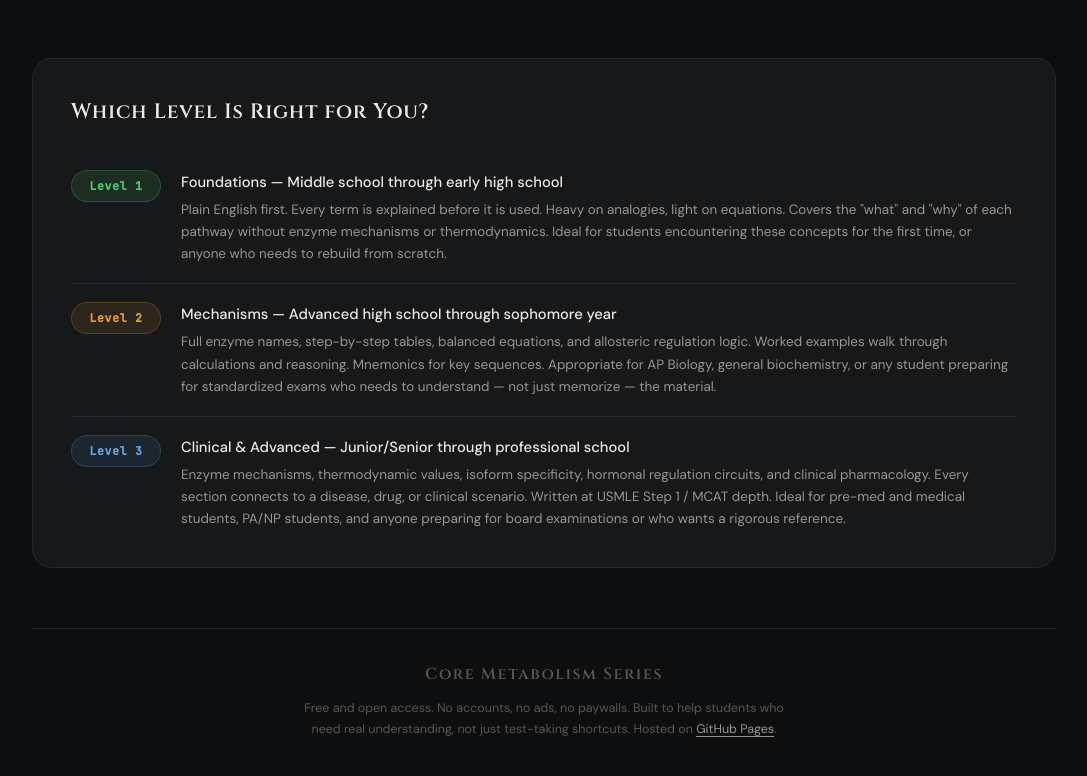
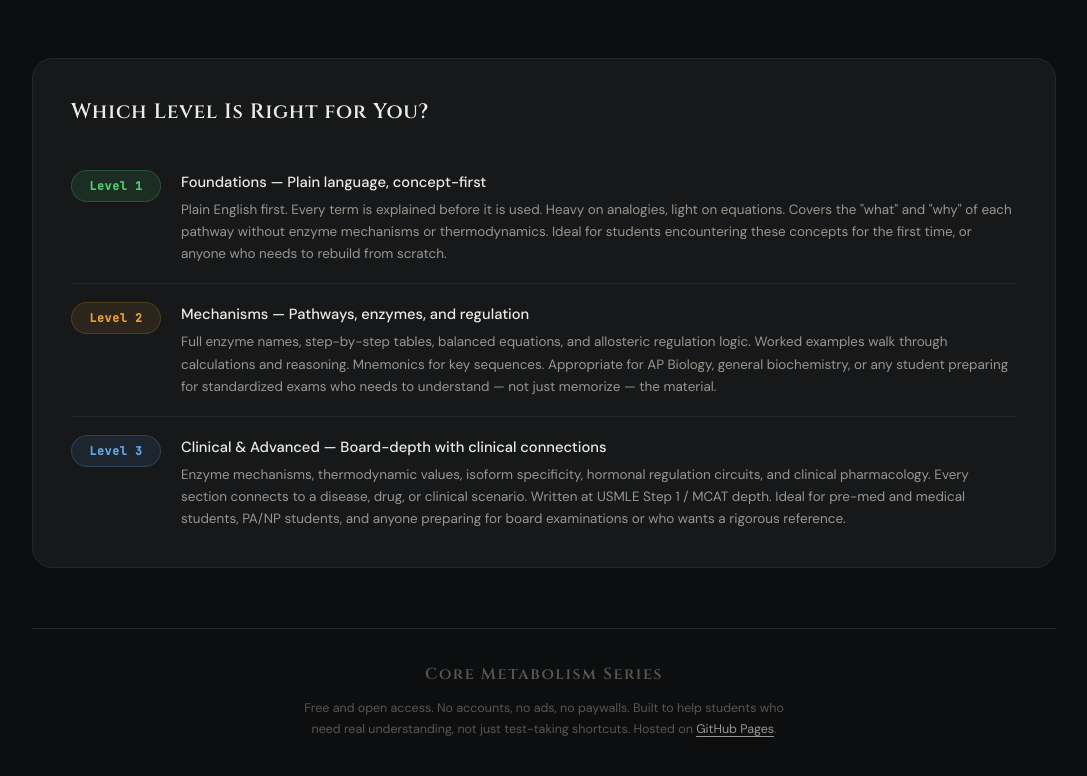
Before and after one commit to rpg007-github/metabolism-series, a plain HTML site: page index.html in a window 1280 px wide. Shown: the part 2455-3231 px from the top of the page, without its empty margins (96-1183 px from the left). Drawn offline with Linux system fonts and the light colour scheme.

Commit message:
Update index.html

```diff
--- a/index.html
+++ b/index.html
@@ -4,7 +4,7 @@
 <meta charset="UTF-8">
 <meta name="viewport" content="width=device-width, initial-scale=1.0">
 <title>Core Metabolism — Interactive Study Series</title>
-<meta name="description" content="A free, open-access interactive study series covering glycolysis, the Krebs cycle, oxidative phosphorylation, and metabolic integration. Three reading levels per topic. Built for students from high school through medical school.">
+<meta name="description" content="A free, open-access interactive study series covering glycolysis, the Krebs cycle, oxidative phosphorylation, and metabolic integration. Three reading levels per topic. Built for students at all levels, from introductory through medical school.">
 <link rel="preconnect" href="https://fonts.googleapis.com">
 <link rel="preconnect" href="https://fonts.gstatic.com" crossorigin>
 <link href="https://fonts.googleapis.com/css2?family=Cinzel:wght@400;600;700;900&family=DM+Sans:wght@300;400;500;600&family=JetBrains+Mono:wght@400;500&display=swap" rel="stylesheet">
@@ -856,21 +856,21 @@ footer {
     <div class="level-row" role="listitem">
       <div class="level-badge badge-l1" aria-label="Level 1">Level 1</div>
       <div class="level-row-text">
-        <strong>Foundations — Middle school through early high school</strong>
+        <strong>Foundations — Plain language, concept-first</strong>
         <p>Plain English first. Every term is explained before it is used. Heavy on analogies, light on equations. Covers the "what" and "why" of each pathway without enzyme mechanisms or thermodynamics. Ideal for students encountering these concepts for the first time, or anyone who needs to rebuild from scratch.</p>
       </div>
     </div>
     <div class="level-row" role="listitem">
       <div class="level-badge badge-l2" aria-label="Level 2">Level 2</div>
       <div class="level-row-text">
-        <strong>Mechanisms — Advanced high school through sophomore year</strong>
+        <strong>Mechanisms — Pathways, enzymes, and regulation</strong>
         <p>Full enzyme names, step-by-step tables, balanced equations, and allosteric regulation logic. Worked examples walk through calculations and reasoning. Mnemonics for key sequences. Appropriate for AP Biology, general biochemistry, or any student preparing for standardized exams who needs to understand — not just memorize — the material.</p>
       </div>
     </div>
     <div class="level-row" role="listitem">
       <div class="level-badge badge-l3" aria-label="Level 3">Level 3</div>
       <div class="level-row-text">
-        <strong>Clinical &amp; Advanced — Junior/Senior through professional school</strong>
+        <strong>Clinical &amp; Advanced — Board-depth with clinical connections</strong>
         <p>Enzyme mechanisms, thermodynamic values, isoform specificity, hormonal regulation circuits, and clinical pharmacology. Every section connects to a disease, drug, or clinical scenario. Written at USMLE Step 1 / MCAT depth. Ideal for pre-med and medical students, PA/NP students, and anyone preparing for board examinations or who wants a rigorous reference.</p>
       </div>
     </div>
```
